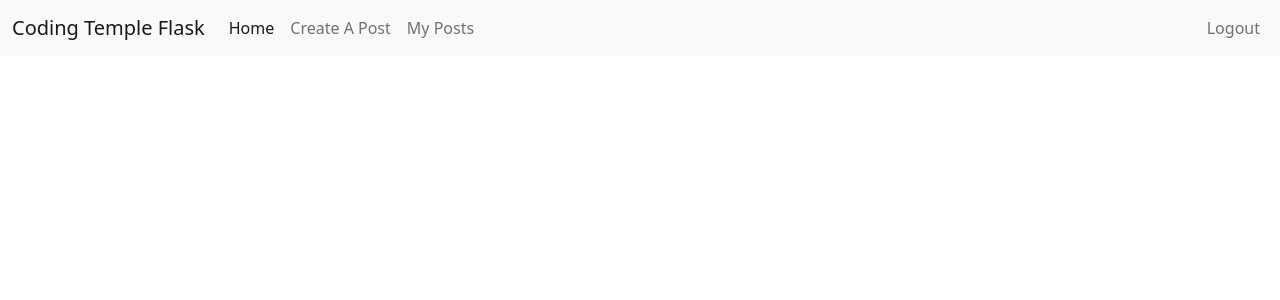
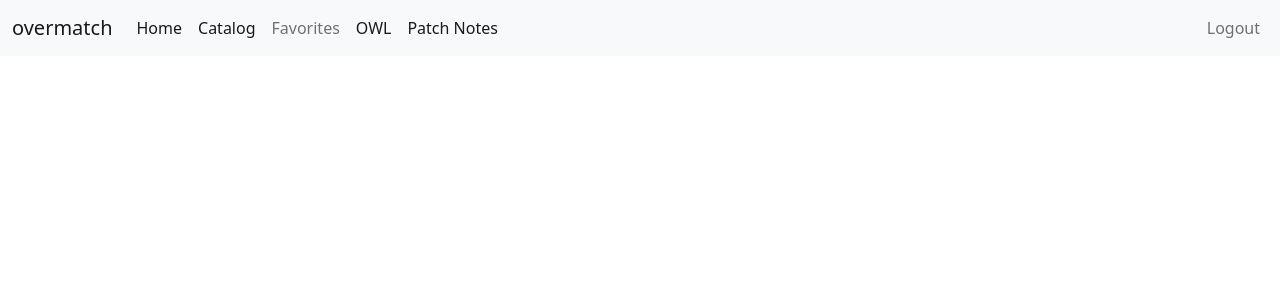
Before and after one commit to apollojohnson/awoo, a Flask app: page /blog/myposts in a window 1280 px wide. Shown: the top 300 px of the page. Run offline with Flask 2, Linux system fonts and the light colour scheme; the visitor is signed in with stand-in values (Sample User, id 1); data comes from the database, SQL or seed files in the repository; data that the repository does not hold is empty; some libraries are stand-ins or nearby versions.

Commit message:
2nd commit

```diff
--- a/app/templates/nav.html
+++ b/app/templates/nav.html
@@ -1,6 +1,6 @@
 <nav class="navbar navbar-expand-lg navbar-light bg-light">
     <div class="container-fluid">
-        <a class="navbar-brand" href="{{ url_for('main.index') }}">Coding Temple Flask</a>
+        <a class="navbar-brand" href="{{ url_for('main.index') }}">overmatch</a>
         <button class="navbar-toggler" type="button" data-bs-toggle="collapse" data-bs-target="#navbarSupportedContent" aria-controls="navbarSupportedContent" aria-expanded="false" aria-label="Toggle navigation">
             <span class="navbar-toggler-icon"></span>
         </button>
@@ -9,18 +9,24 @@
                 <li class="nav-item">
                     <a class="nav-link active" aria-current="page" href="{{ url_for('main.index') }}">Home</a>
                 </li>
+                <li class="nav-item">
+                    <a class="nav-link active" aria-current="page" href="{{ url_for('main.catalog') }}">Catalog</a>
+                </li>
                 {% if current_user.is_authenticated %}
                     <li class="nav-item">
-                        <a class="nav-link" href="{{ url_for('blog.createpost') }}">Create A Post</a>
-                    </li>
-                    <li class="nav-item">
-                        <a class="nav-link" href="{{ url_for('blog.myposts') }}">My Posts</a>
+                        <a class="nav-link" href="{{ url_for('blog.myposts') }}">Favorites</a>
                     </li>
                 {% else %}
                     <li class="nav-item">
                         <a class="nav-link" href="{{ url_for('auth.register') }}">Register</a>
                     </li>
                 {% endif %}
+                <li class="nav-item">
+                    <a class="nav-link active" href="{{ url_for('main.owl') }}">OWL</a>
+                </li>
+                <li class="nav-item">
+                    <a class="nav-link active" href="{{ url_for('main.patchnotes') }}">Patch Notes</a>
+                </li>
             </ul>
             <ul class="navbar-nav ms-auto">
                 {% if current_user.is_authenticated %}
```
Also changed, not shown: app/blueprints/main/routes.py (+12 -0 lines), app/templates/catalog.html (added, +15 -0 lines), app/templates/owl.html (added, +7 -0 lines), app/templates/patchnotes.html (added, +7 -0 lines).
